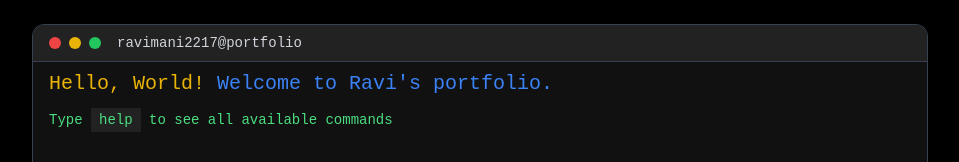
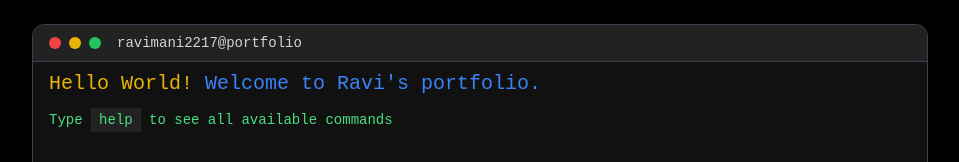
Before and after one commit to ravimani1001/Terminal-Portfolio, a React (Vite) app: page / in a window 1280 px wide. Shown: the top 162 px of the page, without its empty margins (160-1119 px from the left). Built offline with nearby package versions, Linux system fonts and the light colour scheme.

Commit message:
Greeting

```diff
--- a/src/components/Terminal.jsx
+++ b/src/components/Terminal.jsx
@@ -53,7 +53,7 @@ const Terminal = () => {
         id="terminal-body"
       >
         <div className="mb-5">
-        <p className="text-xl mb-3"><span className="text-yellow-500">Hello, World!</span><span>{" "}</span><span className="text-blue-500">Welcome to Ravi's portfolio.</span></p>
+        <p className="text-xl mb-3"><span className="text-yellow-500">Hello World!</span><span>{" "}</span><span className="text-blue-500">Welcome to Ravi's portfolio.</span></p>
         <p className="text-sm">Type <span className="px-2 py-1 bg-[#222]">help</span> to see all available commands</p>
       </div>
         {history.map((entry, i) => (
```
